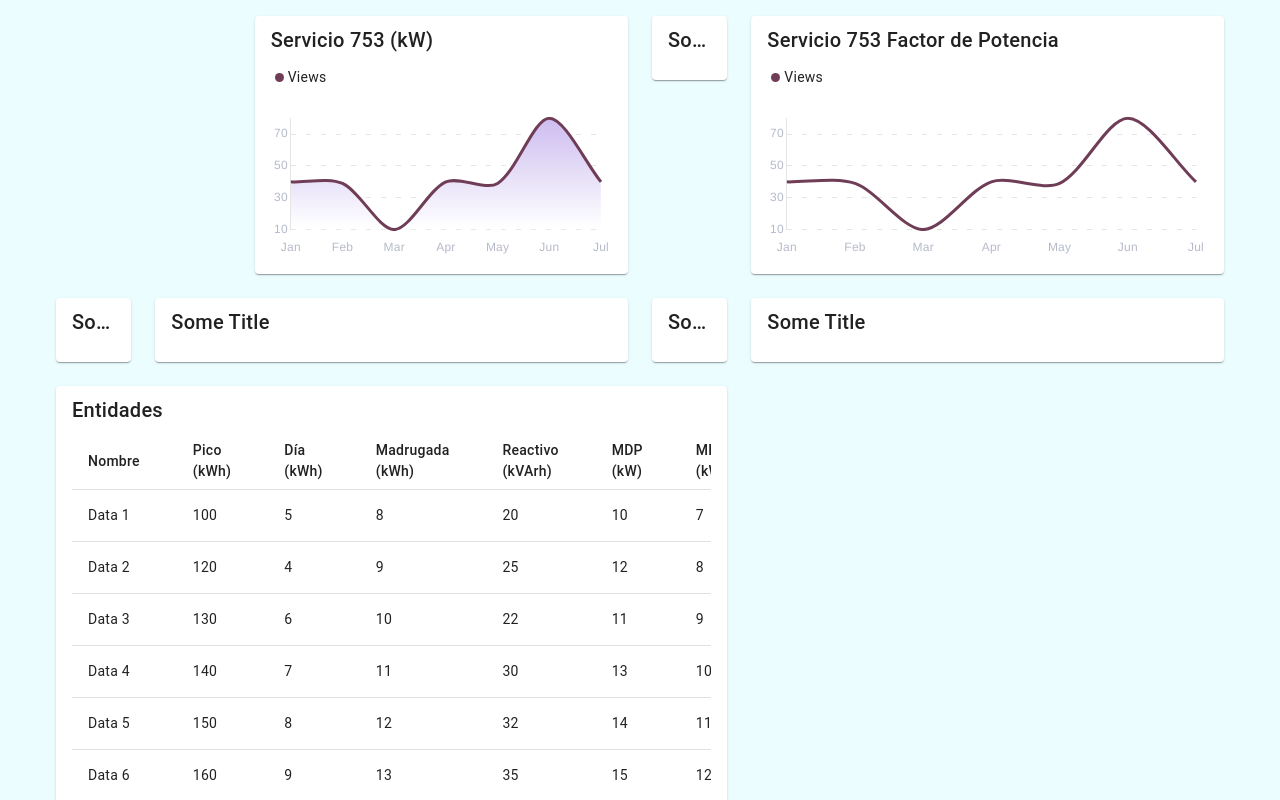
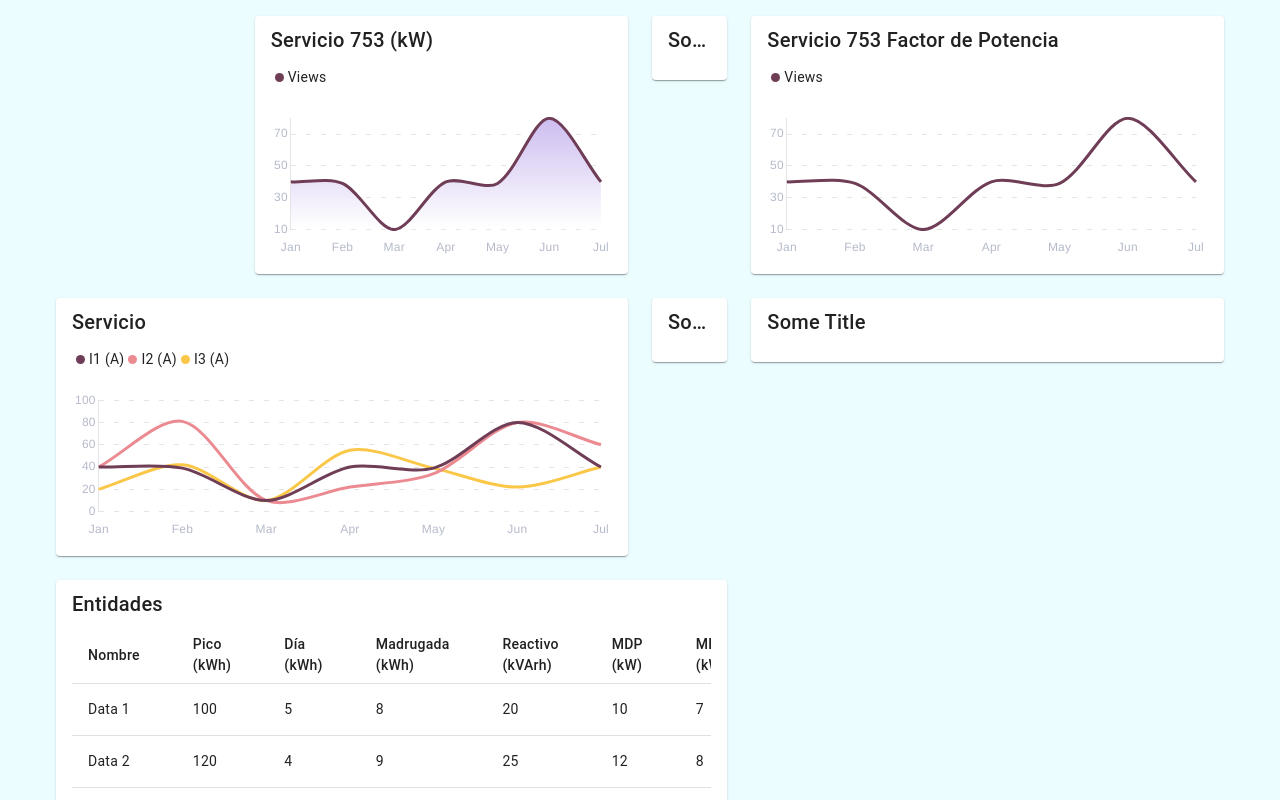
Before and after one commit to Tauromachian/charts-flex, a Vue app: page / in a window 1280 px wide. Shown: the top 800 px of the page. Built offline with nearby package versions, Linux system fonts and the light colour scheme.

Commit message:
Add current by time

```diff
--- a/src/pages/HomePage.vue
+++ b/src/pages/HomePage.vue
@@ -6,23 +6,16 @@
         <VCol cols="12" md="4">
           <ChartService></ChartService>
         </VCol>
-        <VCol cols="12" md="1"
-          ><VCard
-            ><VCardTitle>Some Title</VCardTitle><VCardText></VCardText
-          ></VCard>
+        <VCol cols="12" md="1">
+          <VCard>
+            <VCardTitle>Some Title</VCardTitle><VCardText></VCardText>
+          </VCard>
         </VCol>
         <VCol cols="12" md="5">
           <ChartServicePowerFactor></ChartServicePowerFactor>
         </VCol>
-        <VCol cols="12" md="1"
-          ><VCard
-            ><VCardTitle>Some Title</VCardTitle><VCardText></VCardText
-          ></VCard>
-        </VCol>
-        <VCol cols="12" md="5"
-          ><VCard
-            ><VCardTitle>Some Title</VCardTitle><VCardText></VCardText
-          ></VCard>
+        <VCol cols="12" md="6">
+          <ChartServiceCurrentByTime></ChartServiceCurrentByTime>
         </VCol>
         <VCol cols="12" md="1"
           ><VCard
@@ -51,4 +44,5 @@
 import EntitiesTable from "@/components/EntitiesTable.vue";
 import ChartService from "@/components/ChartService.vue";
 import ChartServicePowerFactor from "@/components/ChartServicePowerFactor.vue";
+import ChartServiceCurrentByTime from "@/components/ChartServiceCurrentByTime.vue";
 </script>
```
